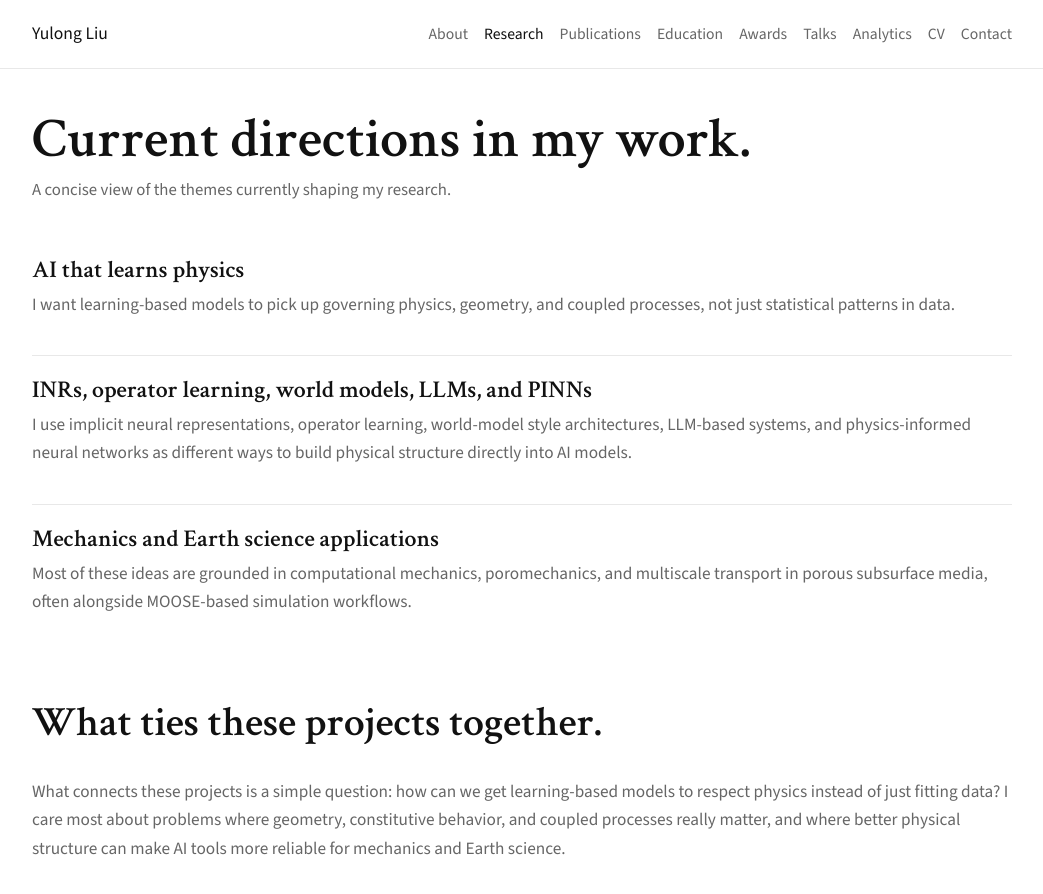
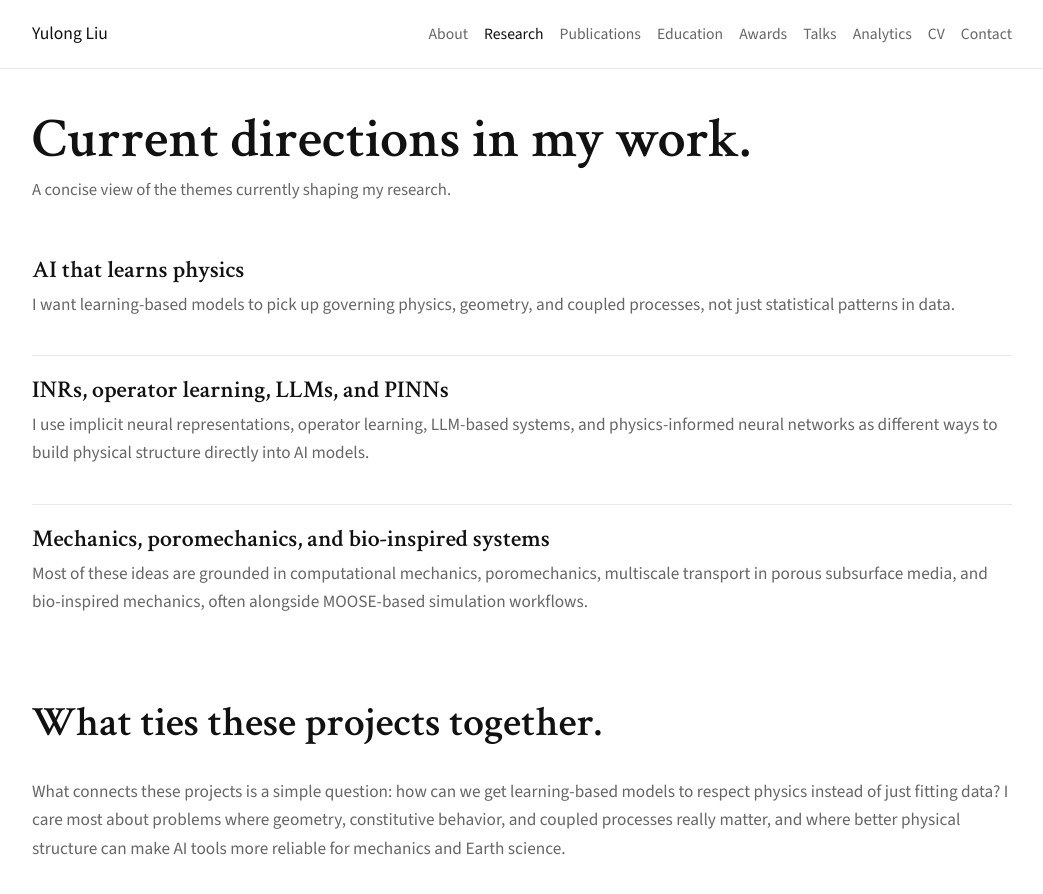
Before and after one commit to Yulongggggg/yulong_website, a Jekyll site: the page built from research.md, in a window 1280 px wide and 951 px high. Shown: the top 894 px of the window, without its empty margins (118-1161 px from the left). Built offline with Jekyll 4.4.1, drawn with Linux system fonts in a browser that asks for light colours.

```diff
--- a/research.md
+++ b/research.md
@@ -17,14 +17,14 @@
 
   <article class="content-card">
     <p class="page-kicker">02</p>
-    <h3>INRs, operator learning, world models, LLMs, and PINNs</h3>
-    <p class="section-copy">I use implicit neural representations, operator learning, world-model style architectures, LLM-based systems, and physics-informed neural networks as different ways to build physical structure directly into AI models.</p>
+    <h3>INRs, operator learning, LLMs, and PINNs</h3>
+    <p class="section-copy">I use implicit neural representations, operator learning, LLM-based systems, and physics-informed neural networks as different ways to build physical structure directly into AI models.</p>
   </article>
 
   <article class="content-card">
     <p class="page-kicker">03</p>
-    <h3>Mechanics and Earth science applications</h3>
-    <p class="section-copy">Most of these ideas are grounded in computational mechanics, poromechanics, and multiscale transport in porous subsurface media, often alongside MOOSE-based simulation workflows.</p>
+    <h3>Mechanics, poromechanics, and bio-inspired systems</h3>
+    <p class="section-copy">Most of these ideas are grounded in computational mechanics, poromechanics, multiscale transport in porous subsurface media, and bio-inspired mechanics, often alongside MOOSE-based simulation workflows.</p>
   </article>
 </section>
 
```
Also changed, not shown: index.md (+4 -3 lines).
